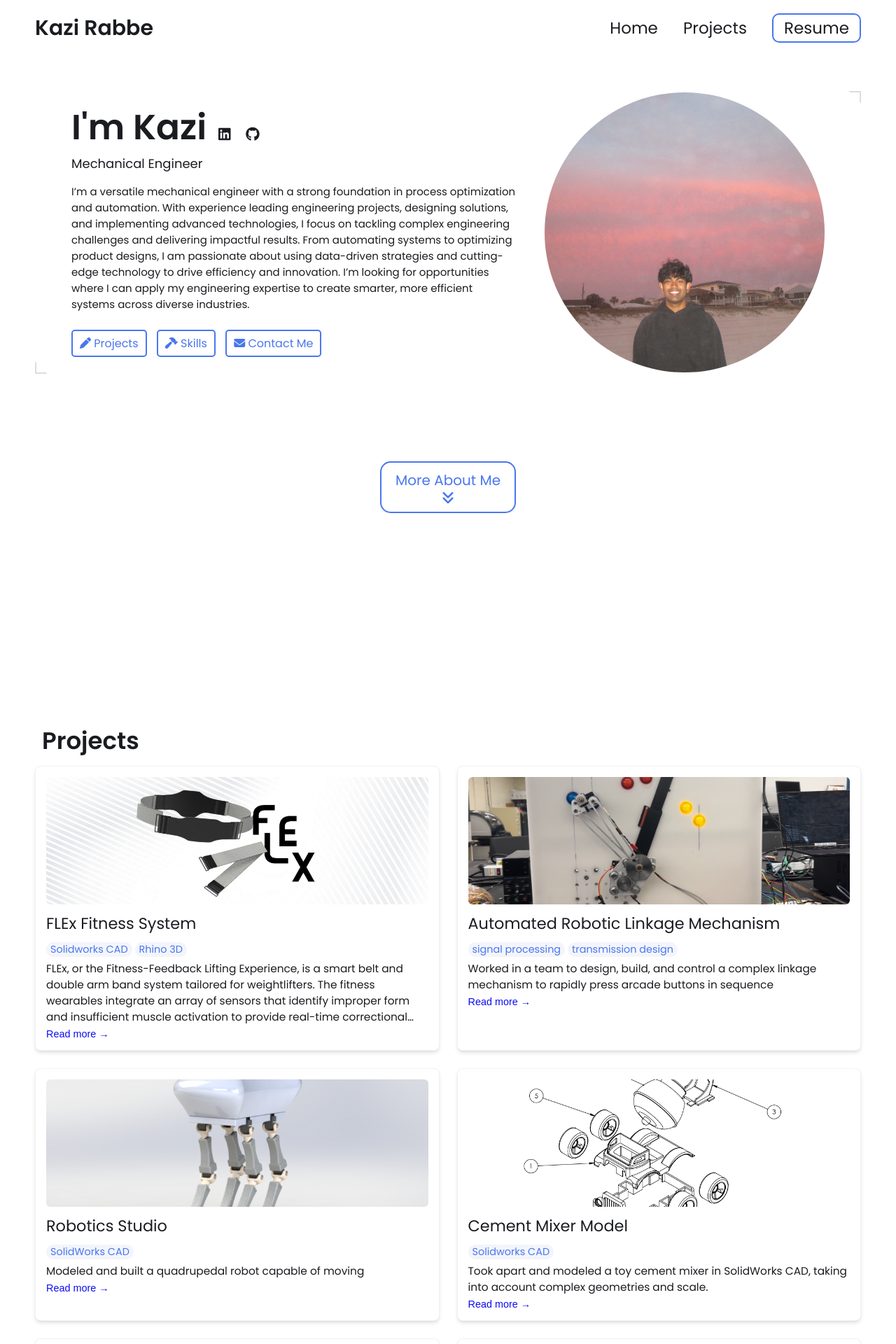
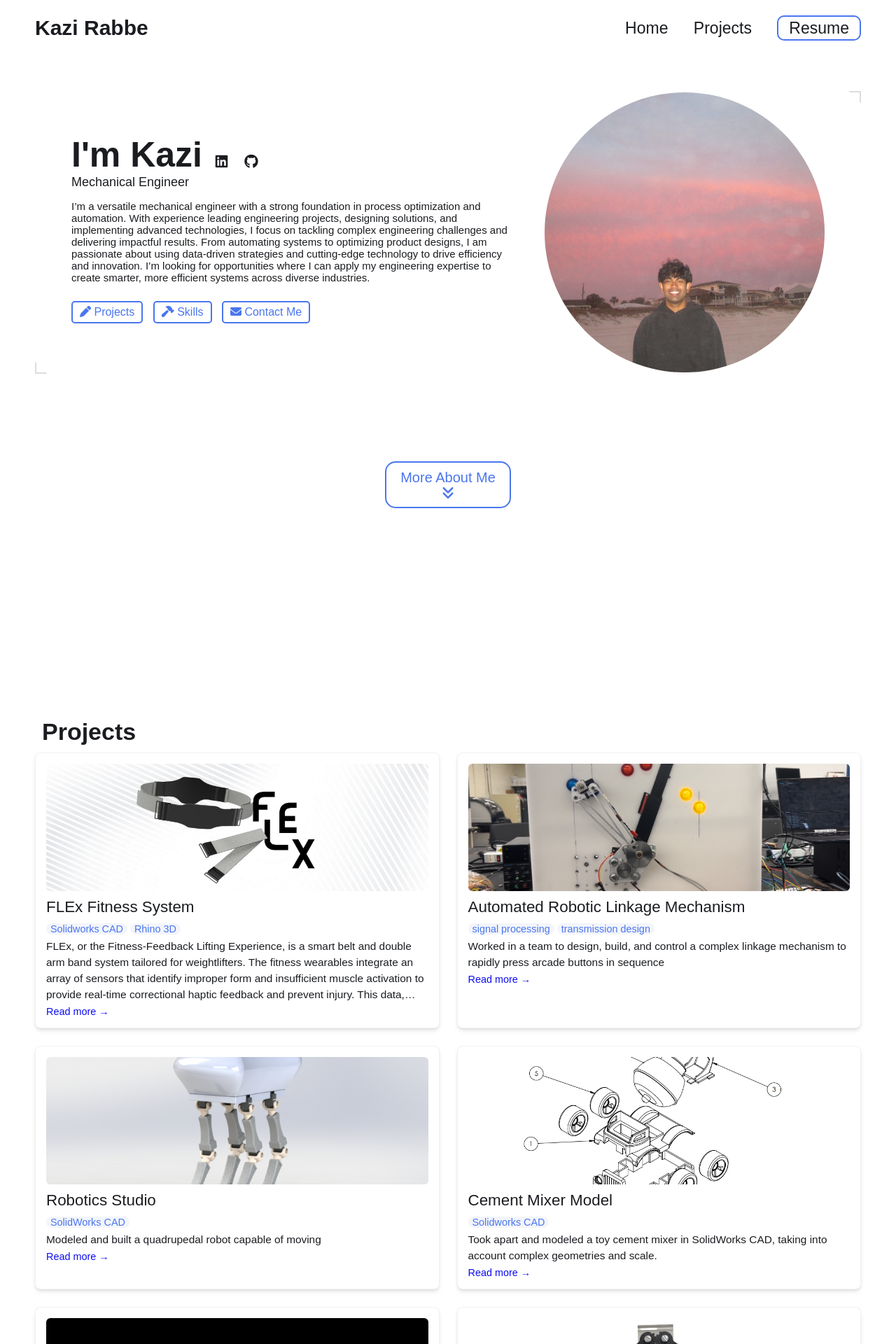
Before and after one commit to kazi-rabbe/kazi-rabbe.github.io, a Jekyll site: the page built from index.html, in a window 1280 px wide. Shown: the top 1920 px of the page at 70% size. Built offline with Jekyll 4.4.1, drawn with Linux system fonts in a browser that asks for light colours.

Commit message:
Update wrapper.html

```diff
--- a/_layouts/wrapper.html
+++ b/_layouts/wrapper.html
@@ -5,9 +5,12 @@
     <meta name="viewport" content="width=device-width, initial-scale=1.0">
 
 
+    <!-- <link rel="preconnect" href="https://fonts.googleapis.com">
+    <link rel="preconnect" href="https://fonts.gstatic.com" crossorigin>
+    <link href="https://fonts.googleapis.com/css2?family=Poppins:wght@400;600&display=swap" rel="stylesheet"> -->
     <link rel="preconnect" href="https://fonts.googleapis.com">
     <link rel="preconnect" href="https://fonts.gstatic.com" crossorigin>
-    <link href="https://fonts.googleapis.com/css2?family=Poppins:wght@400;600&display=swap" rel="stylesheet">
+    <link href="https://fonts.googleapis.com/css2?family=Inter:ital,opsz,wght@0,14..32,100..900;1,14..32,100..900&display=swap" rel="stylesheet">
     <link rel="stylesheet" href="https://cdnjs.cloudflare.com/ajax/libs/font-awesome/6.7.2/css/all.min.css" integrity="sha512-Evv84Mr4kqVGRNSgIGL/F/aIDqQb7xQ2vcrdIwxfjThSH8CSR7PBEakCr51Ck+w+/U6swU2Im1vVX0SVk9ABhg==" crossorigin="anonymous" referrerpolicy="no-referrer" />
 
 
```
